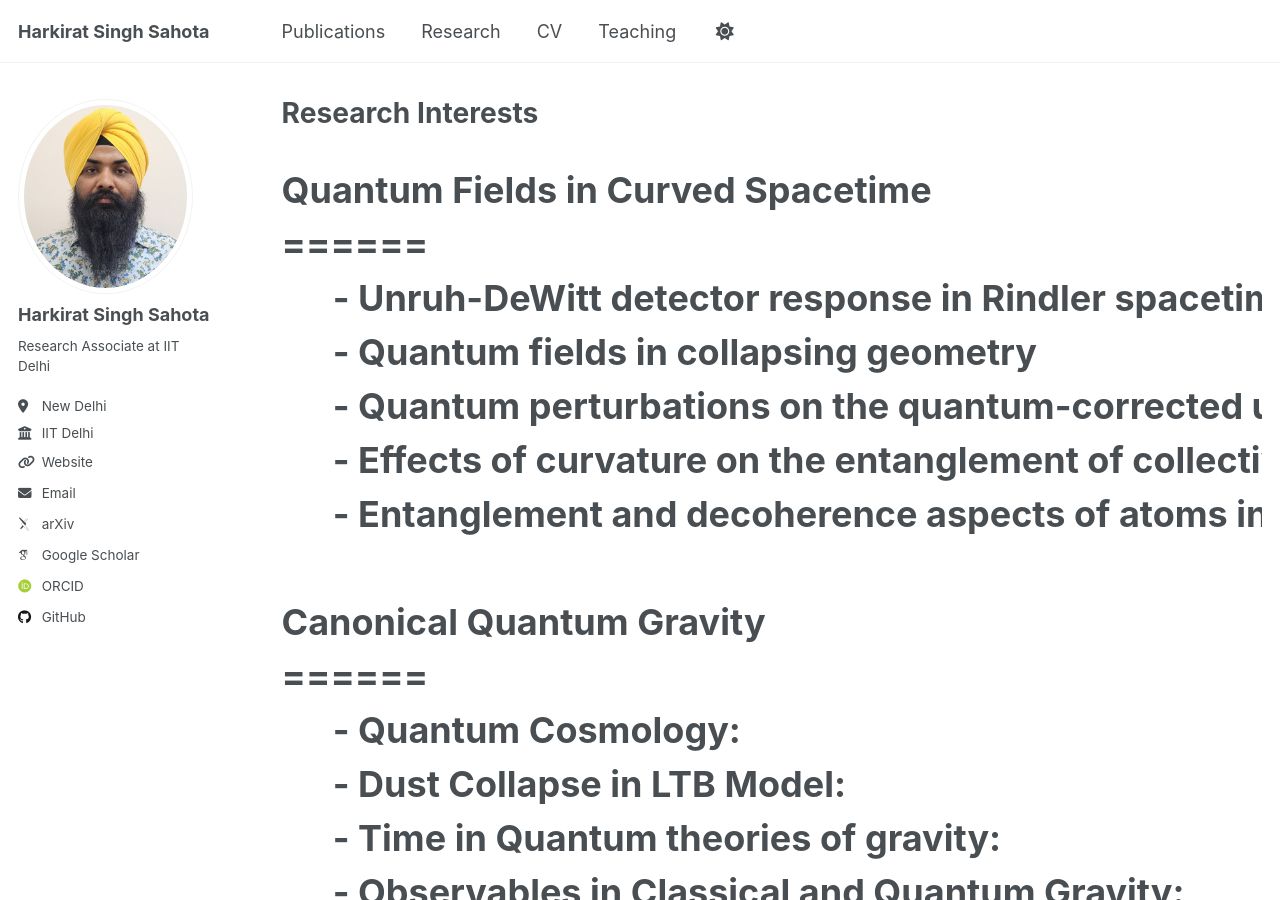
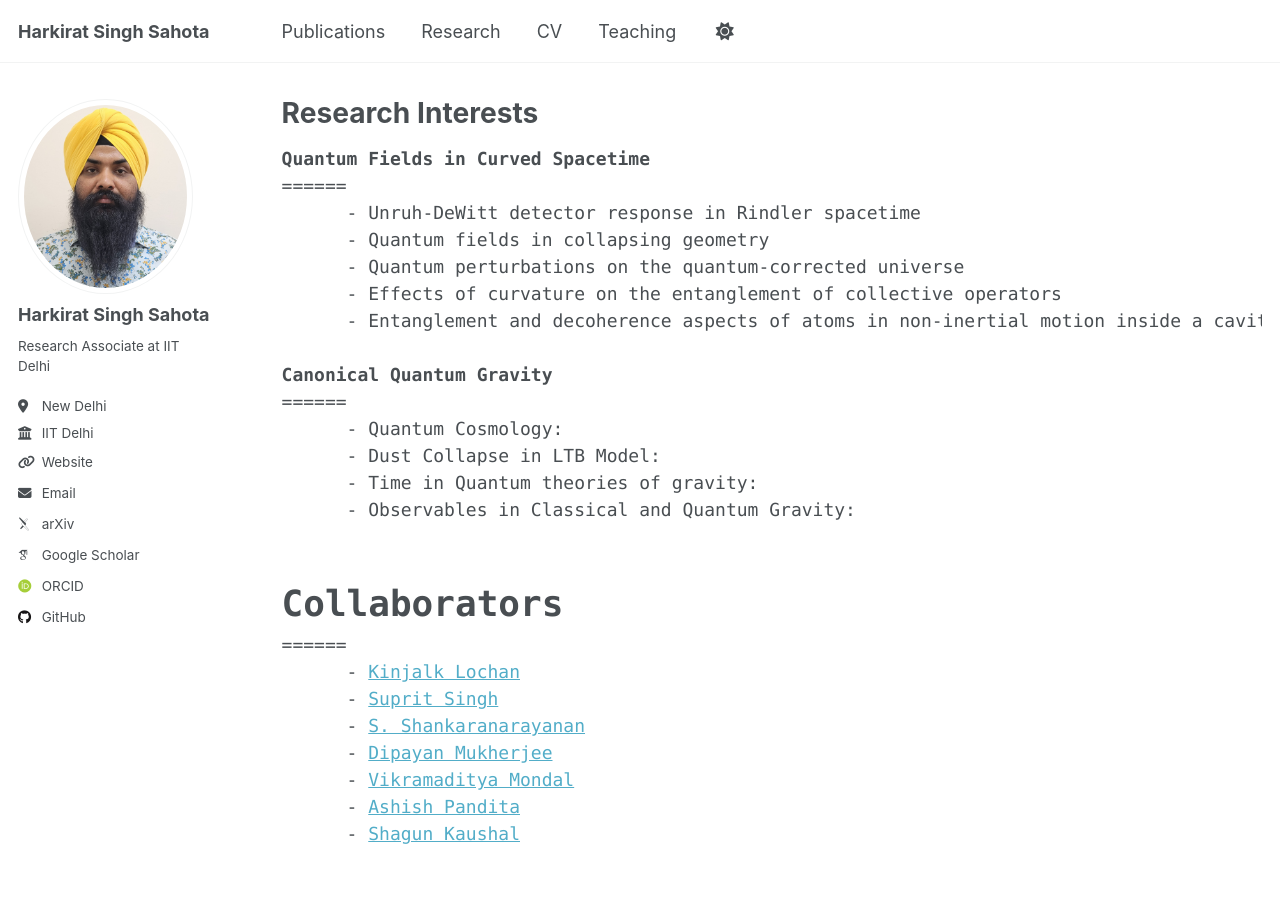
Before and after one commit to harkiratss/harkiratss.github.io, a Jekyll site: the page built from _pages/research.md, in a window 1280 px wide and 900 px high. Built offline with Jekyll 4.4.1, drawn with Linux system fonts in a browser that asks for light colours; some web fonts are replaced.

Commit message:
Update research.md

```diff
--- a/_pages/research.md
+++ b/_pages/research.md
@@ -6,7 +6,7 @@ author_profile: true
 ---
 
 {% include base_path %}
- <pre style="font-size: 2rem; font-weight: bold; font-family: inherit;">
+ <pre>
 <strong>Quantum Fields in Curved Spacetime</strong>
 ======
       - Unruh-DeWitt detector response in Rindler spacetime
```
